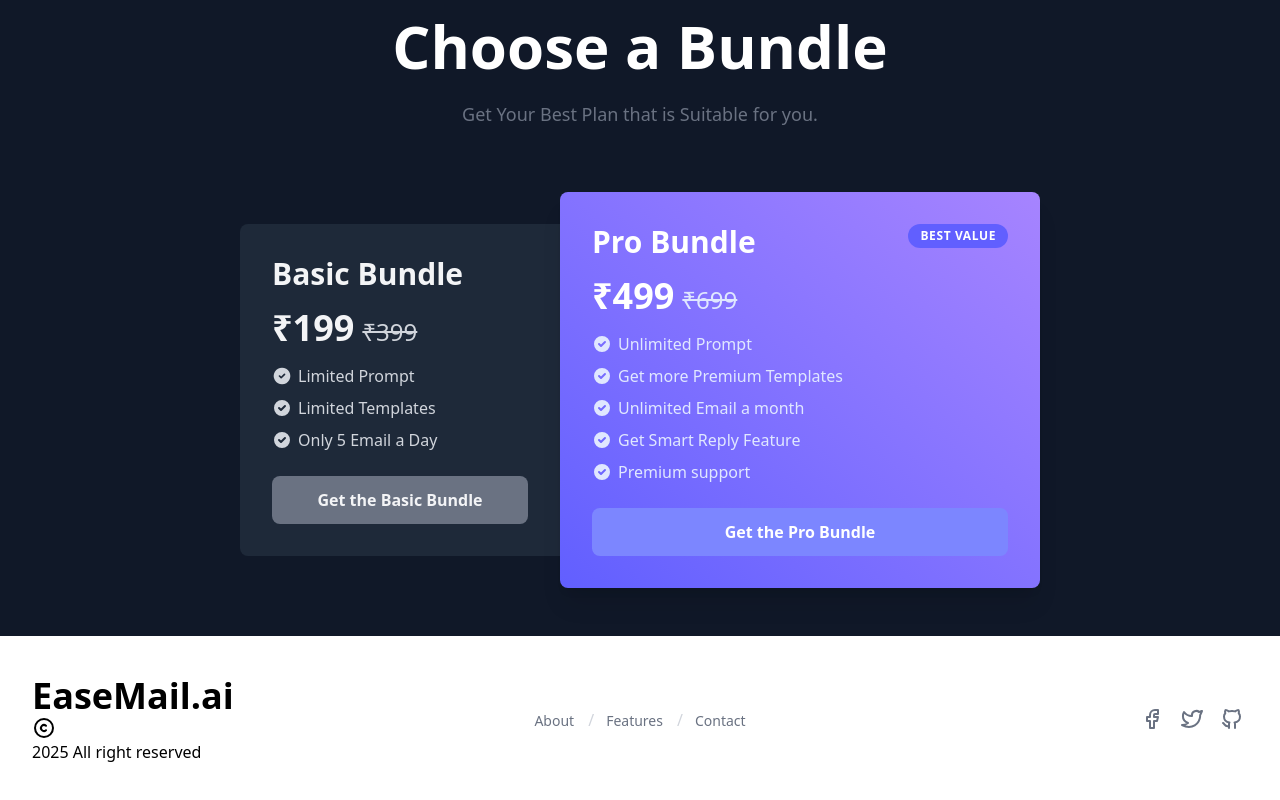
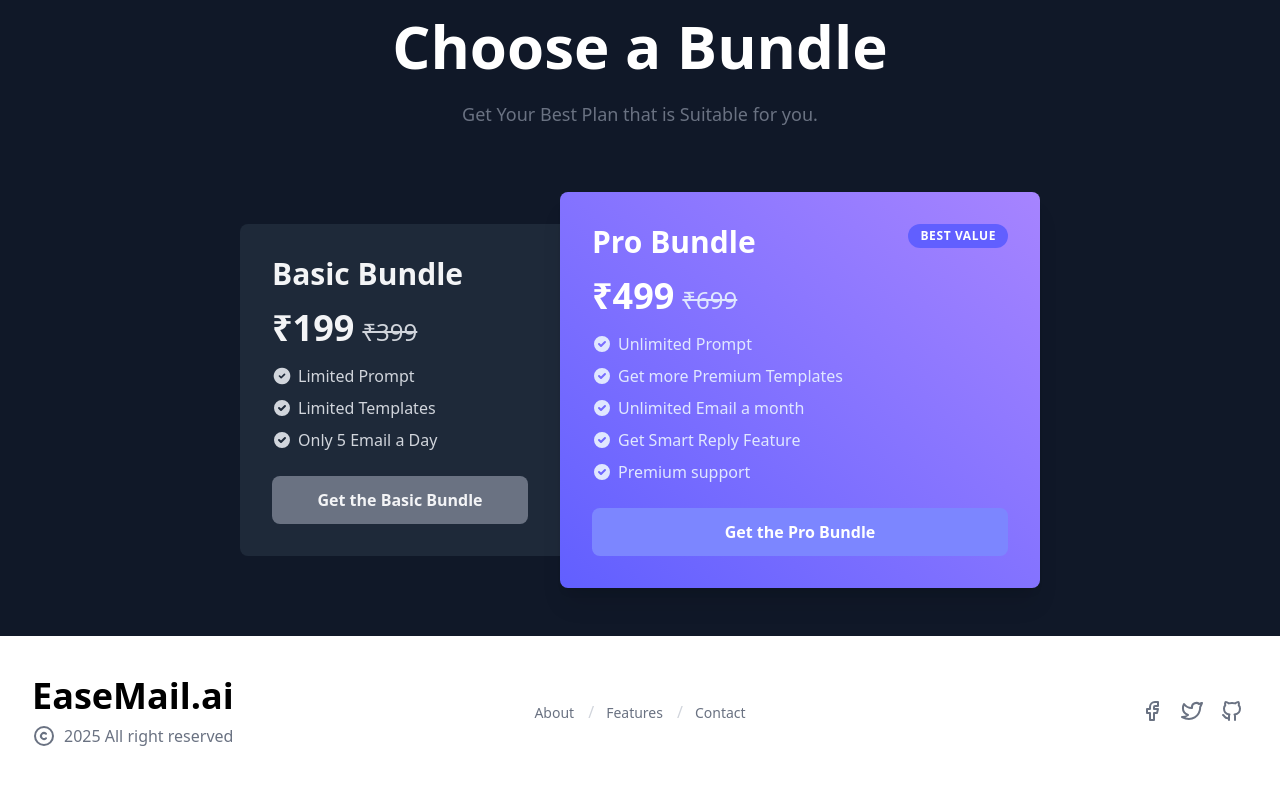
Before and after one commit to shivam3981/Easemail.ai, a Next.js app in the folder frontend/: page / in a window 1280 px wide. Shown: the part 1230-2030 px from the top of the page. Built offline with nearby package versions, Linux system fonts and the light colour scheme.

Commit message:
New Changes

```diff
--- a/frontend/src/app/(main)/footer/page.jsx
+++ b/frontend/src/app/(main)/footer/page.jsx
@@ -16,8 +16,10 @@
                         >
                             EaseMail.ai
                         </a>
+                        <div className="flex items-center gap-2 mt-2 text-gray-500">
                         <span><IconCopyright /></span>
                         2025 All right reserved
+                        </div>
                     </div>
                     {/* End Col */}
                     <ul className="text-center">
--- a/frontend/src/app/page.jsx
+++ b/frontend/src/app/page.jsx
@@ -17,9 +17,8 @@
           <div className="max-w-[85rem] mx-auto px-4 sm:px-6 lg:px-8 py-24 space-y-8">
             {/* Announcement Banner */}
             <div className="flex justify-center">
+            </div>
 
-
-            </div>
             {/* End Announcement Banner */}
             {/* Title */}
             <div className="max-w-3xl text-center mx-auto">
```
